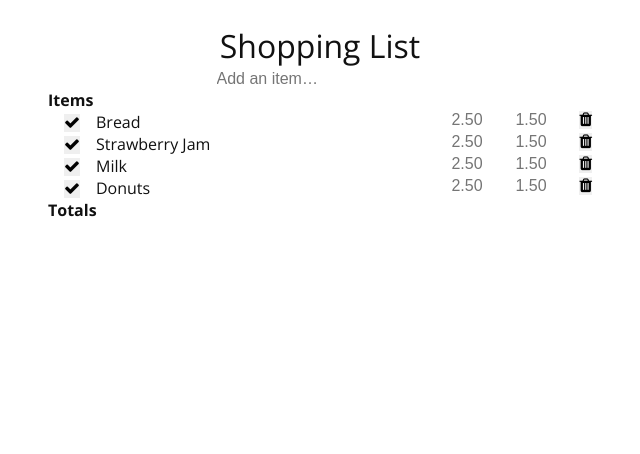
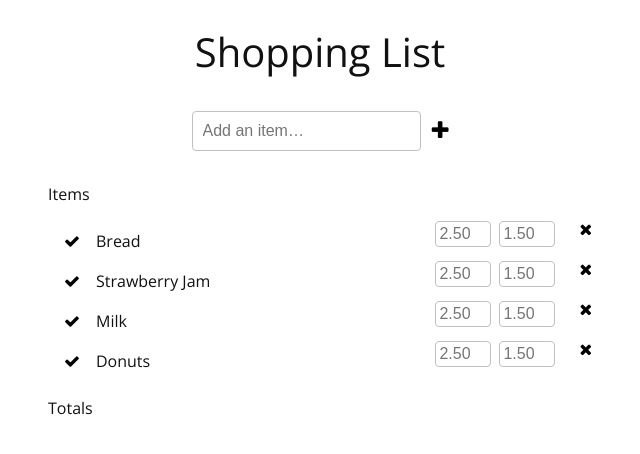
Before and after one commit to bpinali/shopping-list-app, a plain HTML site: page index.html in a window 1280 px wide. Shown: the whole page, without its empty margins (320-960 px from the left). Drawn offline with nearby package versions, Linux system fonts and the light colour scheme.

Commit message:
Added CSS styles for text input fields, changed icons

```diff
--- a/css/style.css
+++ b/css/style.css
@@ -27,7 +27,7 @@
 
 body {
     font-family: 'Open Sans', sans-serif;
-    color: #111111;
+    color: #111;
 }
 
 header,
@@ -54,8 +54,9 @@ header {
 }
 
 h1 {
-    font-size: 2rem;
+    font-size: 2.5rem;
     font-weight: 400;
+    margin-bottom: 1rem;
 }
 
 
@@ -63,8 +64,36 @@ h1 {
     (all the styles inside the < sections > or < aside > tags)
 */
 
+input.new-item {
+    padding: 10px;
+}
+
+.add-item {
+    margin-left: 7px;
+}
+
+h2 {
+    margin-top: 1rem;
+    margin-bottom: 1rem;
+    font-weight: 400;
+}
+
 .input-item {
     text-align: center;
+    margin-top: 2rem;
+    margin-bottom: 2rem;
+}
+
+input {
+    padding: 3px;
+    border: 1px solid #C0C0C0;
+    -webkit-border-radius: 4px;
+    -moz-border-radius: 4px;
+    border-radius: 4px;
+}
+
+.list-items {
+    line-height: 2.5rem;
 }
 
 .checkbox {
@@ -84,6 +113,16 @@ h1 {
     margin-right: .5rem;
 }
 
+.checkbox,
+.delete,
+.add-item {
+    background-color: #fff;
+}
+
+.delete {
+    margin-left: 1rem;
+}
+
 
 /* Footer styles
     (all the styles inside the < footer > tag)
--- a/index.html
+++ b/index.html
@@ -10,46 +10,46 @@
 </head>
 
 <body>
-    <div class="container">
     <header>
         <h1>Shopping List</h1>
     </header>
     <section class="input-item">
         <input class="new-item" type="text" maxlength="22" id="newItem" placeholder="Add an item…">
+        <button class="add-item"><i class="fa fa-plus fa-lg"></i></button>
     </section>
     <section class="list">
         <h2>Items</h2>
         <ul class="list-items">
             <li>
                 <button class="checkbox"><i class="fa fa-check"></i></button>Bread
-                    <button class="delete"><i class="fa fa-trash"></i></button>
+                <button class="delete"><i class="fa fa-times"></i></button>
                 <input class="budget-price" type="text" value="" placeholder="1.50" maxlength="7">
                 <input class="actual-price" type="text" value="" placeholder="2.50">
             </li>
             <li>
                 <button class="checkbox"><i class="fa fa-check"></i></button>Strawberry Jam
-                    <button class="delete"><i class="fa fa-trash"></i></button>
+                <button class="delete"><i class="fa fa-times"></i></button>
                 <input class="budget-price" type="text" value="" placeholder="1.50">
                 <input class="actual-price" type="text" value="" placeholder="2.50">
             </li>
             <li>
                 <button class="checkbox"><i class="fa fa-check"></i></button>Milk
-                    <button class="delete"><i class="fa fa-trash"></i></button>
+                <button class="delete"><i class="fa fa-times"></i></button>
                 <input class="budget-price" type="text" value="" placeholder="1.50">
                 <input class="actual-price" type="text" value="" placeholder="2.50">
             </li>
             <li>
                 <button class="checkbox"><i class="fa fa-check"></i></button>Donuts
-                    <button class="delete"><i class="fa fa-trash"></i></button>
+                <button class="delete"><i class="fa fa-times"></i></button>
                 <input class="budget-price" type="text" value="" placeholder="1.50">
                 <input class="actual-price" type="text" value="" placeholder="2.50">
             </li>
         </ul>
     </section>
     <section class="totals">
-            <h2>Totals</h2></section>
+        <h2>Totals</h2>
+    </section>
     <footer></footer>
-    </div>
     <script src="scripts/jquery-2.1.4.min.js"></script>
     <script src="scripts/script.js"></script>
 </body>
```
Lines whose indentation alone changed are shown as unchanged.
